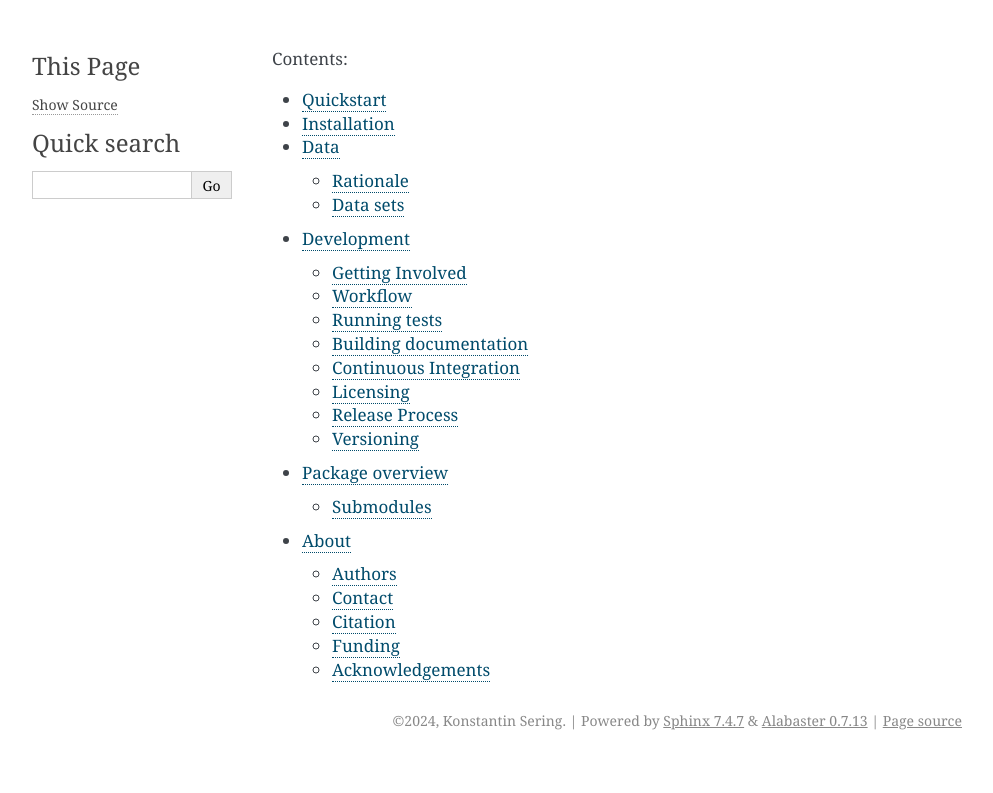
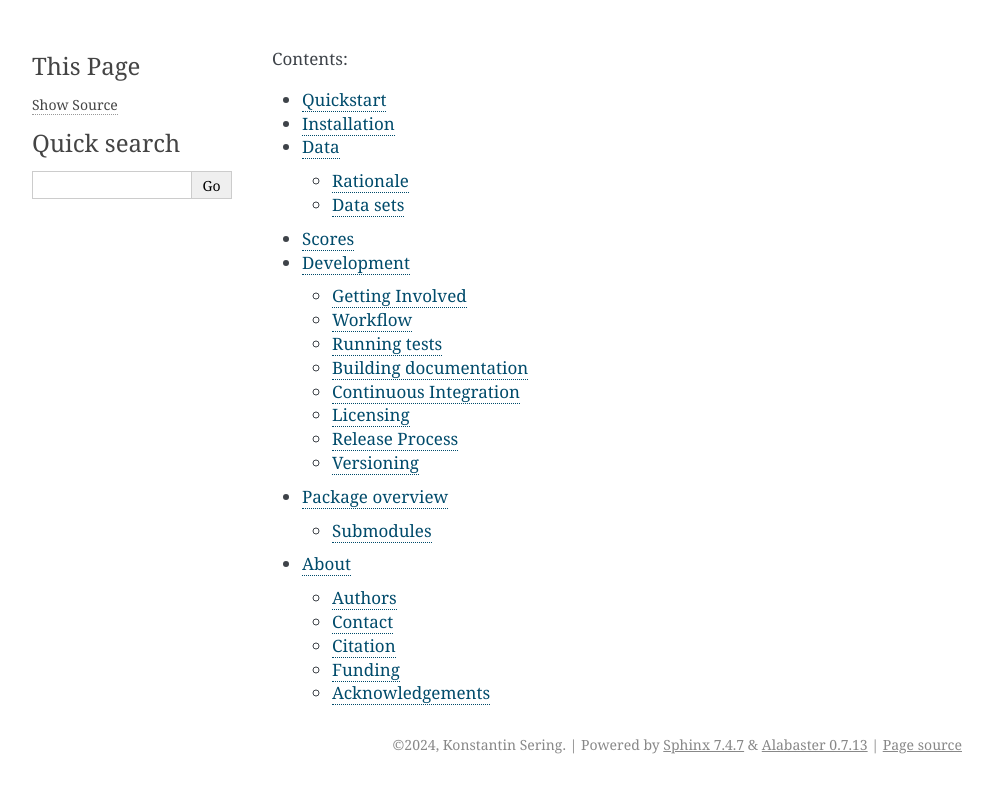
Before and after one commit to quantling/articubench, a Sphinx documentation site: the page built from docs/source/index.rst, in a window 1280 px wide. Shown: the top 793 px of the page, without its empty margins (148-1141 px from the left). Built offline with Sphinx 7.4.7, drawn with Linux system fonts in a browser that asks for light colours.

Commit message:
adds draft for scores overview

```diff
--- a/docs/source/index.rst
+++ b/docs/source/index.rst
@@ -10,6 +10,7 @@
    quickstart
    installation
    data
+   scores
    development
    articubench
    about
--- /dev/null
+++ b/docs/source/scores.rst
@@ -0,0 +1,5 @@
+======
+Scores
+======
+
+This page explains the rational behind articubench and how the scores are defined.
```
